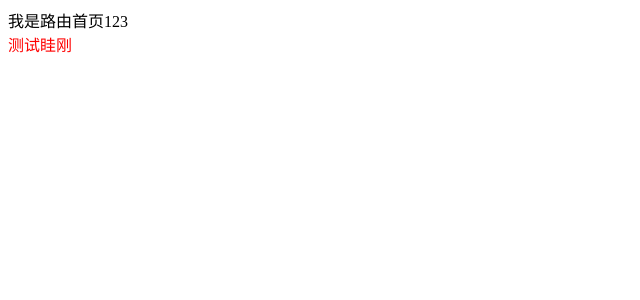
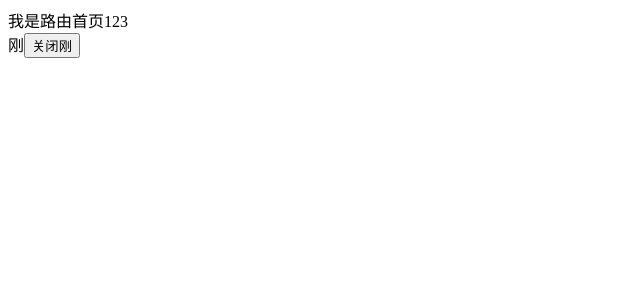
Before and after one commit to suidagang/vite-vue3-ts-less, a Vue app: page / in a window 1280 px wide. Shown: the top 300 px of the page, without its empty margins (0-640 px from the left). Built offline with nearby package versions, Linux system fonts and the light colour scheme.

Commit message:
fix: :bug: 修复，全局vue文件报错，以及文档完善

```diff
--- a/src/components.d.ts
+++ b/src/components.d.ts
@@ -7,6 +7,7 @@ export {}
 
 declare module 'vue' {
   export interface GlobalComponents {
+    Gang: typeof import('./components/gang.vue')['default']
     RouterLink: typeof import('vue-router')['RouterLink']
     RouterView: typeof import('vue-router')['RouterView']
     SuiTest: typeof import('./components/suiTest.vue')['default']
--- /dev/null
+++ b/src/components/gang.vue
@@ -0,0 +1,12 @@
+<template>
+	<div>刚<button @click="close()">关闭刚</button></div>
+</template>
+
+<script setup lang="ts">
+const emit = defineEmits(['close-gang']);
+const close = () => {
+	emit('close-gang');
+};
+</script>
+
+<!-- <style scoped></style> -->
--- a/src/components/suiTest.vue
+++ b/src/components/suiTest.vue
@@ -1,8 +1,16 @@
 <template>
-	<div class="test-sui">测试眭刚</div>
+	<div class="test-sui">
+		测试眭刚
+		<button @click="close()">关闭</button>
+	</div>
 </template>
 
-<script setup lang="ts"></script>
+<script setup lang="ts">
+const emit = defineEmits(['close']);
+const close = () => {
+	emit('close');
+};
+</script>
 
 <style lang="less" scoped>
 @baseColor: #ff0000;
--- a/src/views/homeView.vue
+++ b/src/views/homeView.vue
@@ -1,15 +1,18 @@
 <template>
 	<div class="box">
 		<span>我是路由首页{{ test }}</span>
-		<suiTest />
+		<suiTest v-show="flag" @close="flag = false" />
+		<gang v-show="!flag" @close-gang="flag = true" />
 		<!-- <el-button type="primary">Primary</el-button> -->
 	</div>
 </template>
 
 <script setup lang="ts">
-import suiTest from '@/components/suiTest.vue';
+// import suiTest from '@/components/suiTest.vue';
+// import gang from '@/components/gang.vue';
 import { tst } from './test';
 const test = ref<number>(0);
+const flag = ref<boolean>(false);
 const bb: number = 123;
 test.value = bb;
 // console.log(bb);
--- a/src/vite-env.d.ts
+++ b/src/vite-env.d.ts
@@ -1,8 +1,9 @@
 // eslint-disable-next-line @typescript-eslint/triple-slash-reference
 /// <reference types="vite/client" />
 declare module '*.vue' {
-	import Vue from 'vue';
-	export default Vue;
+	import { type defineComponent } from 'vue';
+	const component: ReturnType<typeof defineComponent>;
+	export default component;
 }
 interface ImportMetaEnv {
 	readonly VITE_SUI_TEST: string;
```
Also changed, not shown: 1 other file (tests, documents, lock files or other folders).
